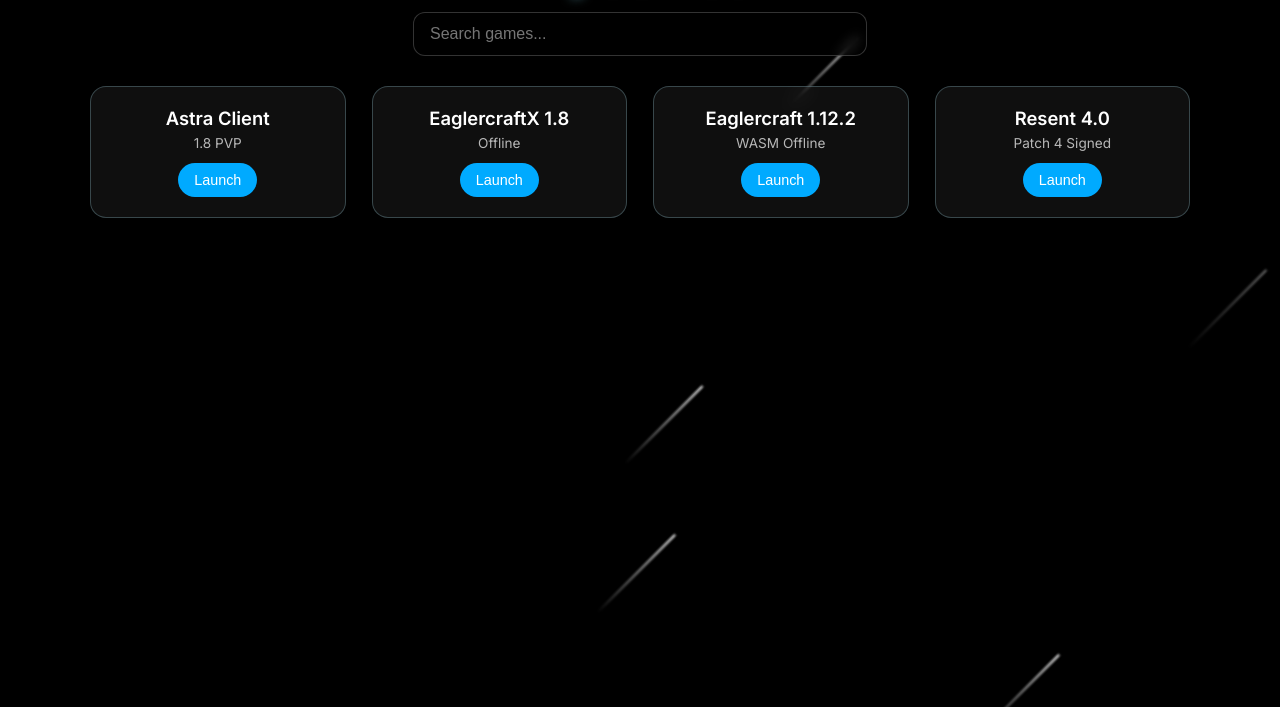
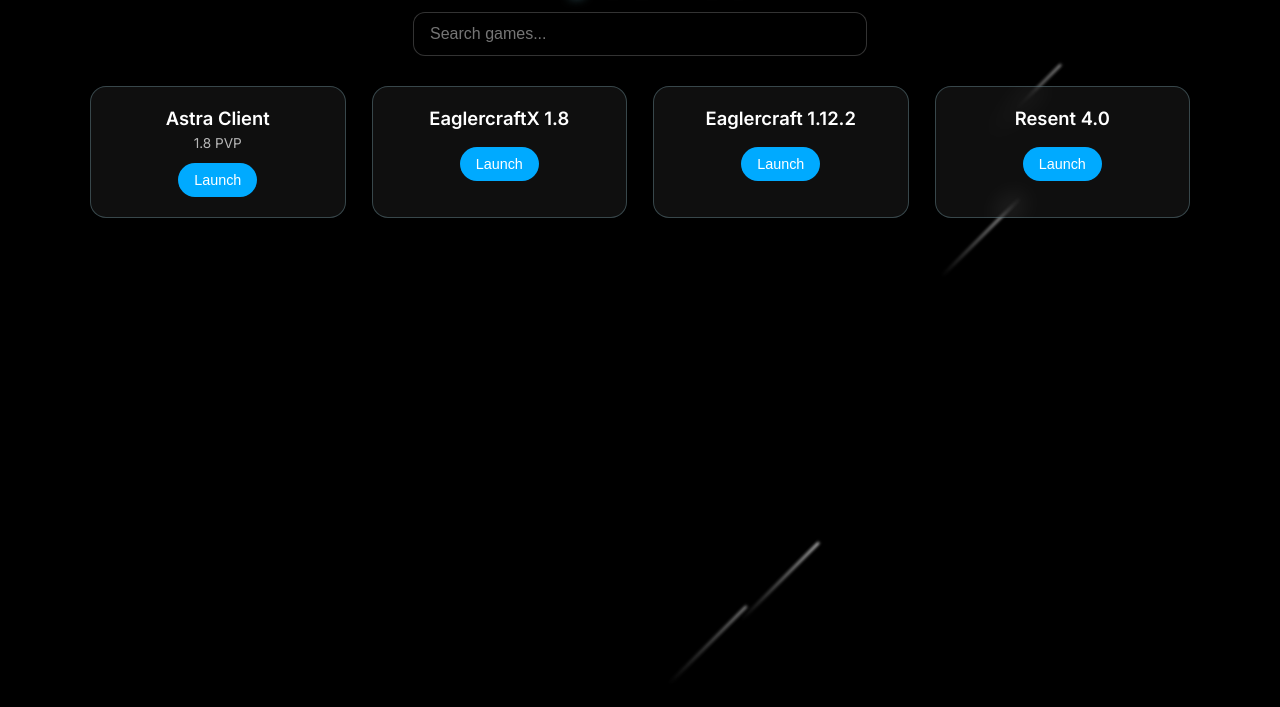
Before and after one commit to goonerval/mygames, a plain HTML site: page index.html in a window 1280 px wide. Shown: the part 93-800 px from the top of the page. Drawn offline with Linux system fonts and the light colour scheme.

Commit message:
Update index.html

```diff
--- a/index.html
+++ b/index.html
@@ -2,7 +2,7 @@
 <html lang="en">
 <head>
 <meta charset="UTF-8" />
-<title>MyGames Launcher</title>
+<title>Eaglercraft Launcher</title>
 <meta name="viewport" content="width=device-width, initial-scale=1.0">
 
 <!-- Clean Modern Font -->
@@ -38,13 +38,13 @@
     background-image:
         radial-gradient(2px 2px at 40px 60px, #9ecaff, transparent),
         radial-gradient(2px 2px at 120px 180px, #fff, transparent);
-    opacity: 0.5;
+    opacity: 0.6;
     animation: drift2 250s linear infinite;
 }
 .stars3 {
     background-image:
         radial-gradient(1.5px 1.5px at 70px 100px, #bdefff, transparent);
-    opacity: 0.35;
+    opacity: 0.4;
     animation: drift3 350s linear infinite;
 }
 
@@ -59,26 +59,27 @@
     height: 110px;
     background: linear-gradient(180deg, rgba(255,255,255,1), transparent);
     border-radius: 999px;
-    filter: blur(1px);
+    filter: blur(1.5px);
     opacity: 0;
     transform: rotate(45deg);
     z-index: -1;
-    animation: shoot 3s linear infinite;
-}
-@keyframes shoot {
-    0% { opacity: 0; transform: translate3d(0,0,0) rotate(45deg); }
-    10% { opacity: 1; }
-    70% { opacity: 1; transform: translate3d(600px, 600px, 0) rotate(45deg); }
-    100% { opacity: 0; }
+    animation: shoot 2.8s linear infinite;
 }
 
-/* 6 random shooting stars */
+@keyframes shoot {
+    0% { opacity: 0; transform: translate(0,0) rotate(45deg); }
+    10% { opacity: 1; }
+    70% { opacity: 1; transform: translate(600px,600px) rotate(45deg); }
+    100% { opacity: 0; transform: translate(750px,750px) rotate(45deg); }
+}
+
+/* Multiple shooting stars */
 .shoot:nth-child(4) { top: 5vh; left: 5vw; animation-delay: 0s; }
-.shoot:nth-child(5) { top: 15vh; left: 25vw; animation-delay: 0.8s; }
-.shoot:nth-child(6) { top: 0vh; left: 55vw; animation-delay: 1.6s; }
-.shoot:nth-child(7) { top: 10vh; left: 75vw; animation-delay: 2.4s; }
-.shoot:nth-child(8) { top: 20vh; left: 35vw; animation-delay: 3s; }
-.shoot:nth-child(9) { top: 2vh; left: 90vw; animation-delay: 3.7s; }
+.shoot:nth-child(5) { top: 20vh; left: 25vw; animation-delay: 0.7s; }
+.shoot:nth-child(6) { top: 0vh; left: 55vw; animation-delay: 1.3s; }
+.shoot:nth-child(7) { top: 10vh; left: 75vw; animation-delay: 2s; }
+.shoot:nth-child(8) { top: 15vh; left: 40vw; animation-delay: 2.6s; }
+.shoot:nth-child(9) { top: 2vh; left: 90vw; animation-delay: 3.2s; }
 
 /* HEADER */
 header {
@@ -116,7 +117,7 @@
 }
 .card {
     background: rgba(255,255,255,0.06);
-    backdrop-filter: blur(10px);
+    backdrop-filter: blur(12px);
     border-radius: 16px;
     padding: 20px;
     border: 1px solid rgba(180,240,255,0.25);
@@ -179,34 +180,30 @@
 
 <div class="grid">
 
-    <div class="card" data-name="astra client">
+    <div class="card" data-name="astra">
         <div class="card-title">Astra Client</div>
         <div class="card-sub">1.8 PVP</div>
-        <button onclick="openGame('https://raw.githack.com/goonerval/mygames/main/astra.html')">Launch</button>
+        <button onclick="openGame('https://rawcdn.githack.com/goonerval/mygames/main/astra.html')">Launch</button>
     </div>
 
-    <div class="card" data-name="eaglercraft eagler eaglercraftx 1.8">
+    <div class="card" data-name="eagler 1.8">
         <div class="card-title">EaglercraftX 1.8</div>
-        <div class="card-sub">Offline</div>
-        <button onclick="openGame('https://raw.githack.com/goonerval/mygames/main/EaglercraftX_1.8.html')">Launch</button>
+        <button onclick="openGame('https://rawcdn.githack.com/goonerval/mygames/main/EaglercraftX_1.8.html')">Launch</button>
     </div>
 
-    <div class="card" data-name="eaglercraft 1.12 1.12.2">
+    <div class="card" data-name="eagler 1.12.2">
         <div class="card-title">Eaglercraft 1.12.2</div>
-        <div class="card-sub">WASM Offline</div>
-        <button onclick="openGame('https://raw.githack.com/goonerval/mygames/main/Eaglercraft_1.12.2.html')">Launch</button>
+        <button onclick="openGame('https://rawcdn.githack.com/goonerval/mygames/main/Eaglercraft_1.12.2.html')">Launch</button>
     </div>
 
-    <div class="card" data-name="resent resent 4.0">
+    <div class="card" data-name="resent">
         <div class="card-title">Resent 4.0</div>
-        <div class="card-sub">Patch 4 Signed</div>
-        <button onclick="openGame('https://raw.githack.com/goonerval/mygames/main/Resent-4.0.html')">Launch</button>
+        <button onclick="openGame('https://rawcdn.githack.com/goonerval/mygames/main/Resent-4.0.html')">Launch</button>
     </div>
 
 </div>
 
 <script>
-// SEARCH
 document.getElementById("search").addEventListener("input", function () {
     const val = this.value.toLowerCase();
     document.querySelectorAll(".card").forEach(c =>
@@ -214,7 +211,6 @@
     );
 });
 
-// ABOUT:BLANK OPENER
 function openGame(url) {
     let w = window.open("about:blank", "_blank");
     w.location.href = url;
```
